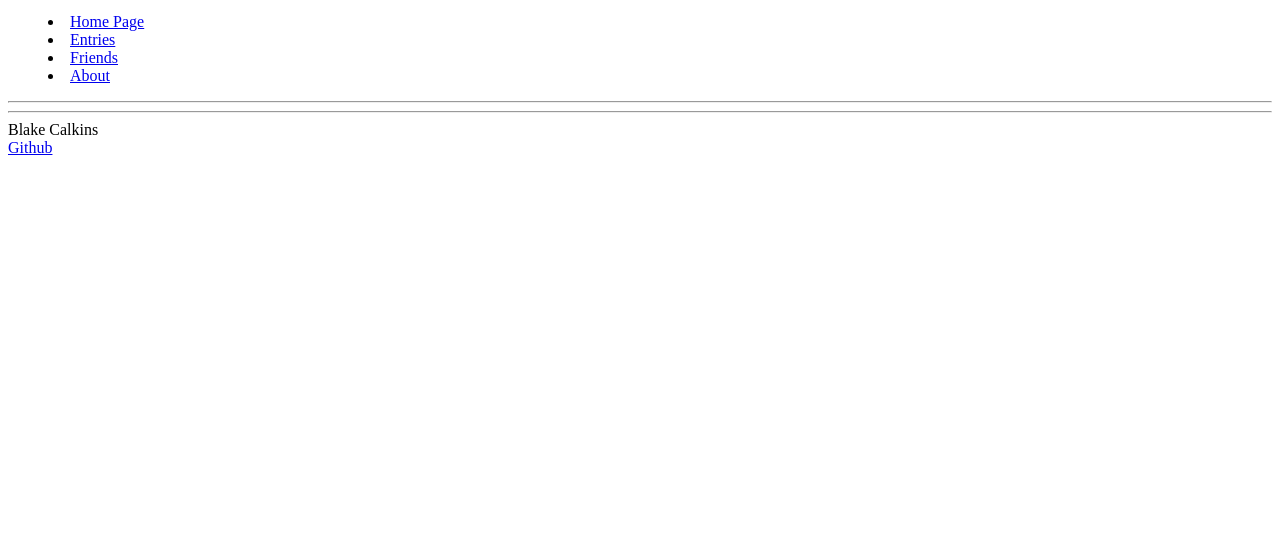
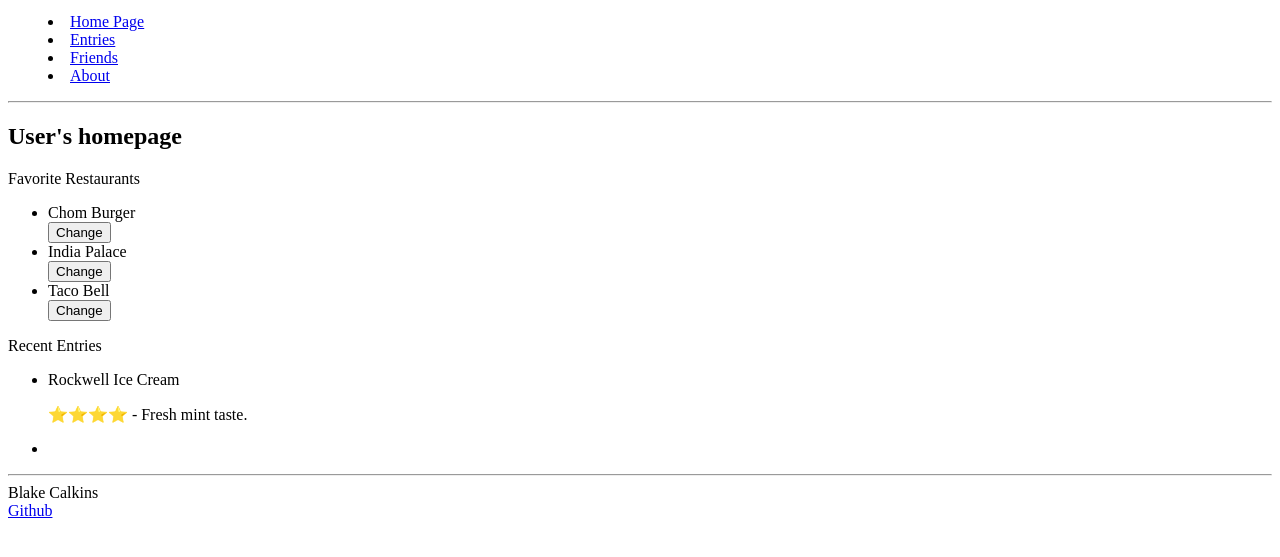
Before and after one commit to BlakeCalkins/startup, a plain HTML site: page startup-html/index.html in a window 1280 px wide. Shown: the part 101-658 px from the top of the page. Drawn offline with Linux system fonts and the light colour scheme.

Commit message:
init main

```diff
--- a/startup-html/index.html
+++ b/startup-html/index.html
@@ -20,7 +20,23 @@
         <hr />
     </header>
     <main>
-
+        <h2>User's homepage</h2>
+        <section>
+            <p>Favorite Restaurants</p>
+            <ul>
+              <li>Chom Burger</li> <button type="button">Change</button>
+              <li>India Palace</li> <button type="button">Change</button>
+              <li>Taco Bell</li> <button type="button">Change</button>
+            </ul>
+          </section>
+          <section>
+            <p>Recent Entries</p>
+            <ul>
+                <li>Rockwell Ice Cream</li>
+                <p>⭐⭐⭐⭐ - Fresh mint taste.</p>
+                <li></li>
+            </ul>
+          </section>
     </main>
     <footer>
         <hr />
```
